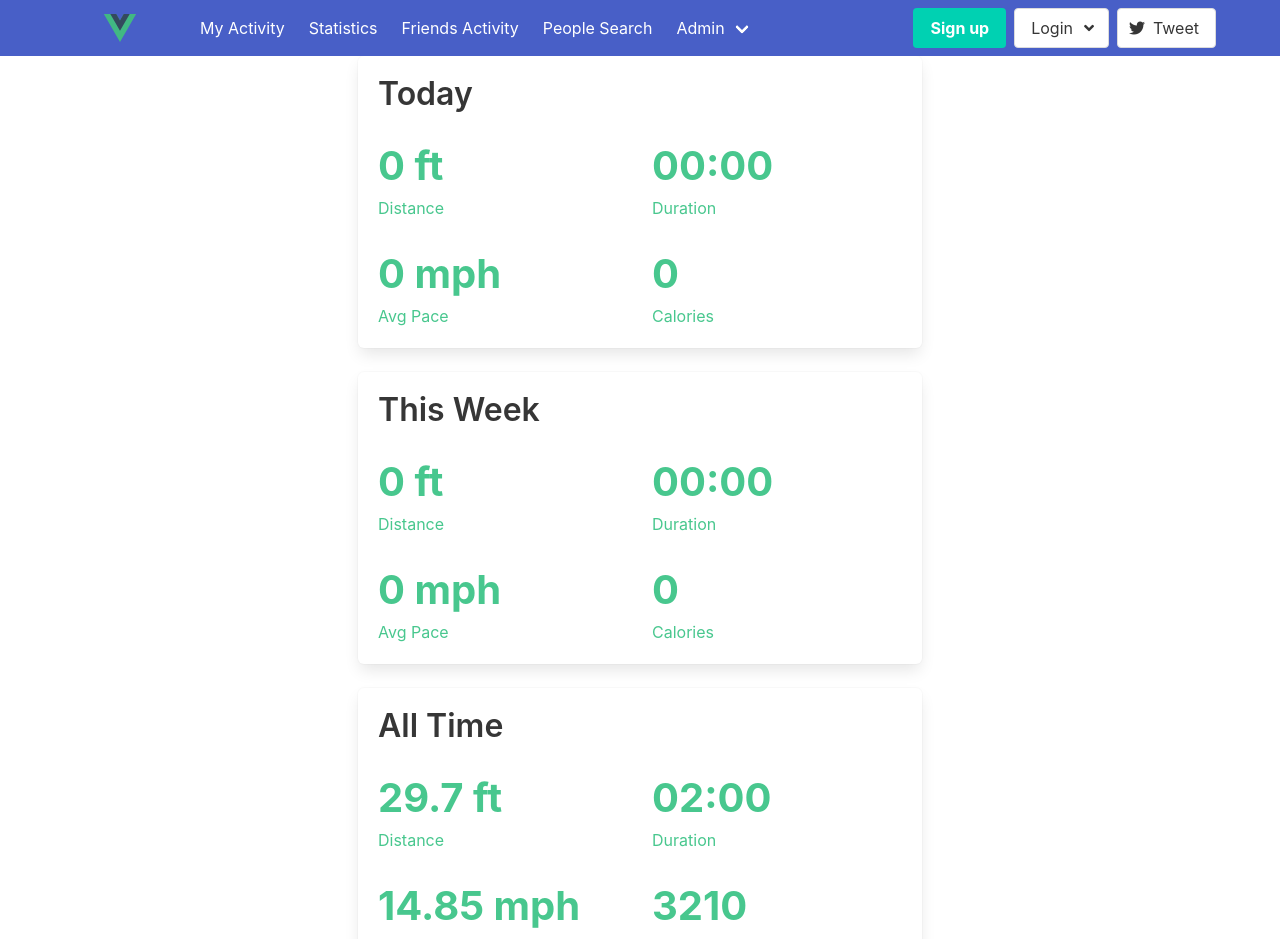
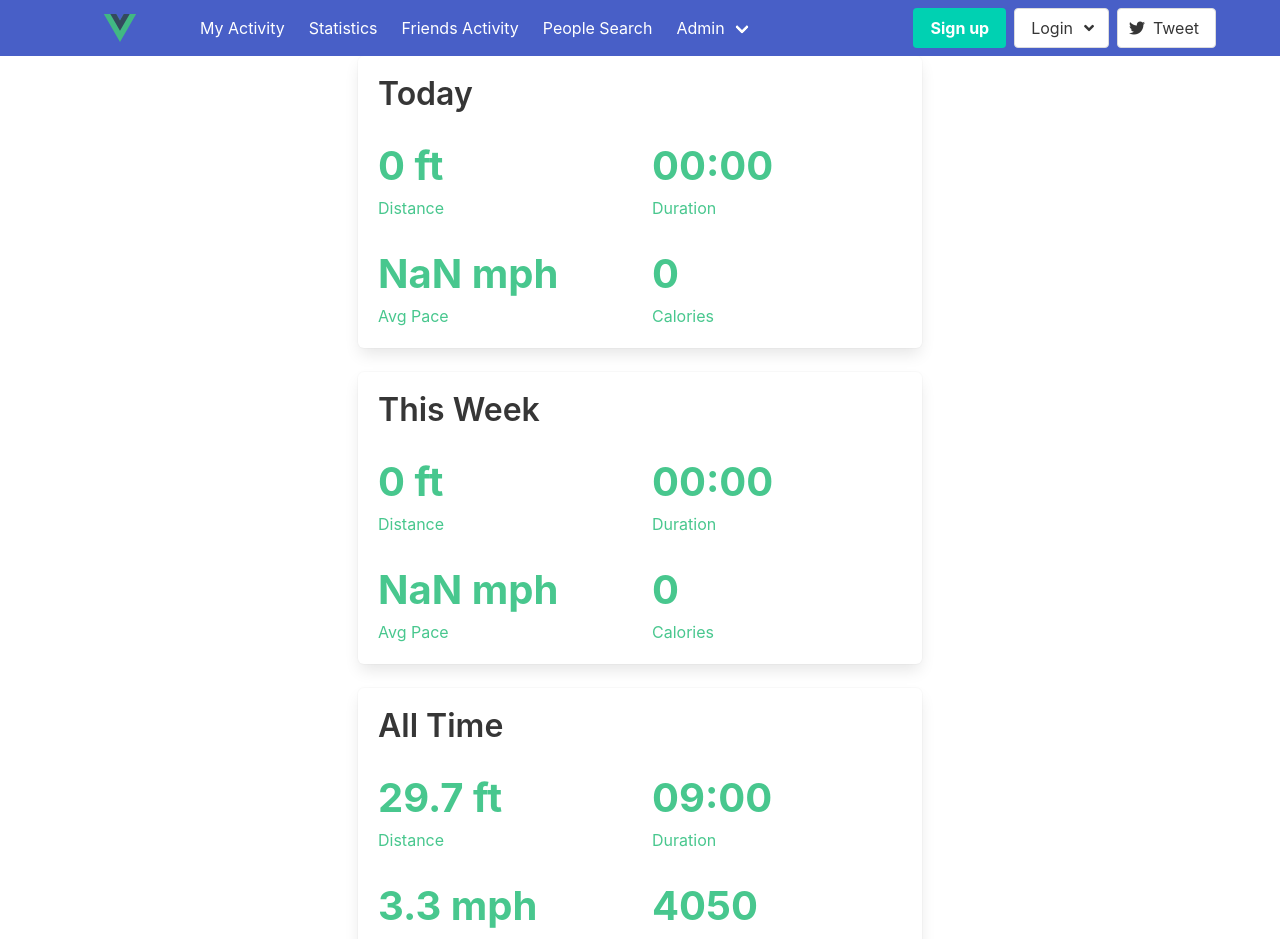
Before and after one commit to charlieolinsky/CPS493-final-project, a Vue app in the folder client/: page / in a window 1280 px wide. Shown: the top 939 px of the page. Built offline with nearby package versions, Linux system fonts and the light colour scheme.

Commit message:
Landing Page Stats for Today, Week, and All Time

```diff
--- a/client/package.json
+++ b/client/package.json
@@ -13,6 +13,7 @@
   "dependencies": {
     "@fortawesome/fontawesome-free": "^5.15.4",
     "bulma": "^0.9.4",
+    "date-fns": "^3.4.0",
     "vue": "^3.4.15",
     "vue-router": "^4.2.5"
   },
--- a/client/src/data/activity.json
+++ b/client/src/data/activity.json
@@ -8,37 +8,41 @@
       "duration": "00:30",
       "location": "Central Park",
       "imageURL": "https://picsum.photos/200/350",
-      "timePosted": "6 min ago"
+      "timePosted": "6 min ago",
+      "date": "2024-01-01"
     },
     {
       "name": "Charles Olinsky",
       "username": "pdox9235",
       "title": "Evening walk by the river",
       "distance": 3.7,
-      "duration": "00:30",
+      "duration": "03:30",
       "location": "River Side",
       "imageURL": "https://picsum.photos/200/150",
-      "timePosted": "1 day ago"
+      "timePosted": "1 day ago",
+      "date": "2024-02-23"
     },
     {
       "name": "Charles Olinsky",
       "username": "pdox9235",
       "title": "Cycling through the city",
       "distance": 10.5,
-      "duration": "00:30",
+      "duration": "03:30",
       "location": "Downtown",
       "imageURL": "https://picsum.photos/200/250",
-      "timePosted": "4 days ago"
+      "timePosted": "4 days ago",
+      "date": "2024-03-11"
     },
     {
       "name": "Charles Olinsky",
       "username": "pdox9235",
       "title": "Running through the trenches",
       "distance": 10.3,
-      "duration": "00:30",
+      "duration": "01:30",
       "location": "Downtown",
       "imageURL": "https://picsum.photos/200/250",
-      "timePosted": "4 days ago"
+      "timePosted": "4 days ago",
+      "date": "2024-03-13"
     }
   ],
   "total": "3",
--- a/client/src/models/activity.ts
+++ b/client/src/models/activity.ts
@@ -9,6 +9,7 @@ export interface Activity {
     location: string
     imageURL: string
     timePosted: string
+    date: string
 }
 
 export function getActivity(): Activity[] {
--- a/client/src/pages/activity.vue
+++ b/client/src/pages/activity.vue
@@ -53,6 +53,7 @@ const handleAddWorkout = () => {
     location: workout.value.location,
     imageURL: workout.value.picture,
     timePosted: "Just now",
+    date: workout.value.date,
   });
 
   // Clear Workout Ref (clear form)
--- a/client/src/pages/index.vue
+++ b/client/src/pages/index.vue
@@ -1,8 +1,9 @@
 <script setup lang="ts">
-import { watchEffect, computed } from "vue";
+import { computed, watchEffect } from "vue";
 import StatBox from "@/components/StatBox.vue";
 import { getActivity } from "@/models/activity";
 import { getUserStore } from "../global/users";
+import { isToday, isThisWeek, parseISO } from "date-fns";
 
 const userStore = getUserStore();
 const activities = getActivity();
@@ -13,38 +14,90 @@ watchEffect(() => {
 });
 
 // Utility Functions
+
+//Caclulate the duration in minutes
 function parseDuration(duration: string) {
-  const [hours, minutes] = duration.split(':').map(Number);
+  const [hours, minutes] = duration.split(":").map(Number);
   return hours * 60 + minutes;
 }
 
-// Computed Properties
-const totalDistance = computed(() =>
+//Format the duration in HH:MM format
+function formatDuration(totalMinutes: number) {
+  const hours = Math.floor(totalMinutes / 60);
+  const minutes = totalMinutes % 60;
+  return `${String(hours).padStart(2, "0")}:${String(minutes).padStart(
+    2,
+    "0"
+  )}`;
+}
+
+// Filters for Day and Week
+const todayActivities = activities.filter((activity) =>
+  isToday(parseISO(activity.date))
+);
+const thisWeekActivities = activities.filter((activity) =>
+  isThisWeek(parseISO(activity.date), { weekStartsOn: 1 })
+);
+
+// Computed Properties for All Time
+const totalDistanceAllTime = computed(() =>
   activities.reduce((acc, activity) => acc + activity.distance, 0)
 );
-
-const totalDurationMinutes = computed(() =>
-  activities.reduce((sum, { duration }) => sum + parseDuration(duration), 0)
+const totalDurationMinutesAllTime = computed(() =>
+  activities.reduce(
+    (sum, activity) => sum + parseDuration(activity.duration),
+    0
+  )
+);
+const totalCaloriesAllTime = computed(() =>
+  activities.reduce(
+    (total, activity) =>
+      total + activity.distance * 100 + parseDuration(activity.duration) * 2,
+    0
+  )
 );
 
-const totalDuration = computed(() => {
-  const hours = Math.floor(totalDurationMinutes.value / 60);
-  const minutes = totalDurationMinutes.value % 60;
-  return `${String(hours).padStart(2, '0')}:${String(minutes).padStart(2, '0')}`;
-});
-
-const avgPace = computed(() => {
-  const hours = totalDurationMinutes.value / 60;
-  return totalDistance.value / hours;
-});
-
-// Assuming each activity burns 100 calories per mile plus 2 calories per minute
-const totalCalories = computed(() =>
-  activities.reduce((total, activity) =>
-    total + (activity.distance * 100) + (parseDuration(activity.duration) * 2),
-    0)
+// Computed Properties for Today
+const totalDistanceToday = computed(() =>
+  todayActivities.reduce((acc, activity) => acc + activity.distance, 0)
+);
+const totalDurationMinutesToday = computed(() =>
+  todayActivities.reduce(
+    (sum, activity) => sum + parseDuration(activity.duration),
+    0
+  )
+);
+const totalCaloriesToday = computed(() =>
+  todayActivities.reduce(
+    (total, activity) =>
+      total + activity.distance * 100 + parseDuration(activity.duration) * 2,
+    0
+  )
 );
 
+// Computed Properties for This Week
+const totalDistanceThisWeek = computed(() =>
+  thisWeekActivities.reduce((acc, activity) => acc + activity.distance, 0)
+);
+const totalDurationMinutesThisWeek = computed(() =>
+  thisWeekActivities.reduce(
+    (sum, activity) => sum + parseDuration(activity.duration),
+    0
+  )
+);
+const totalCaloriesThisWeek = computed(() =>
+  thisWeekActivities.reduce(
+    (total, activity) =>
+      total + activity.distance * 100 + parseDuration(activity.duration) * 2,
+    0
+  )
+);
+
+// Calculate the average pace
+const avgPace = (durationMinutes: number, distance: number) => {
+  const hours = durationMinutes / 60;
+  return Number((distance / hours).toFixed(2));
+};
 </script>
 
 <template>
@@ -54,24 +107,26 @@ const totalCalories = computed(() =>
       <div class="column">
         <StatBox
           title="Today"
-          :distance="0"
-          :duration="'00:00'"
-          :avgPace="0"
-          :calories="0"
+          :distance="totalDistanceToday"
+          :duration="formatDuration(totalDurationMinutesToday)"
+          :avgPace="avgPace(totalDurationMinutesToday, totalDistanceToday)"
+          :calories="totalCaloriesToday"
         />
         <StatBox
           title="This Week"
-          :distance="0"
-          :duration="'00:00'"
-          :avgPace="0"
-          :calories="0"
+          :distance="totalDistanceThisWeek"
+          :duration="formatDuration(totalDurationMinutesThisWeek)"
+          :avgPace="
+            avgPace(totalDurationMinutesThisWeek, totalDistanceThisWeek)
+          "
+          :calories="totalCaloriesThisWeek"
         />
         <StatBox
           title="All Time"
-          :distance="totalDistance"
-          :duration="totalDuration"
-          :avgPace="avgPace"
-          :calories="totalCalories"
+          :distance="totalDistanceAllTime"
+          :duration="formatDuration(totalDurationMinutesAllTime)"
+          :avgPace="avgPace(totalDurationMinutesAllTime, totalDistanceAllTime)"
+          :calories="totalCaloriesAllTime"
         />
       </div>
       <div class="column is-one-quarter"></div>
@@ -79,5 +134,4 @@ const totalCalories = computed(() =>
   </div>
 </template>
 
-
 <style scoped></style>
```
Also changed, not shown: 1 other file (tests, documents, lock files or other folders).
